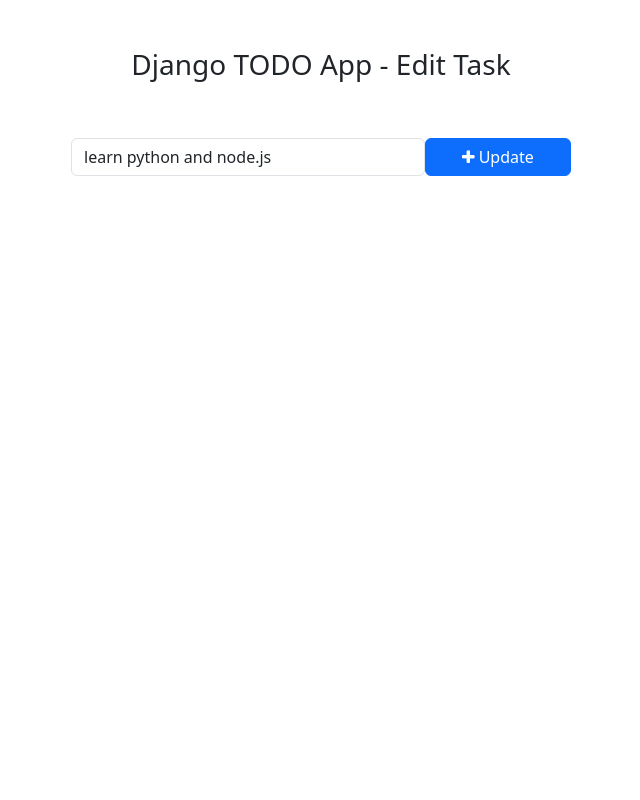
After one commit to atharva-developer0191/todo, a Django app: page /edit_task/1/ in a window 1280 px wide. The commit adds this page. Shown: the whole page, without its empty margins (319-959 px from the left). Run offline with Django 5.2, Linux system fonts and the light colour scheme; data comes from the database, SQL or seed files in the repository; both versions use the stored data as it was after the commit.

Commit message:
todo app final

```diff
--- /dev/null
+++ b/templates/edit_task.html
@@ -0,0 +1,27 @@
+<html lang="en">
+<head>
+    <meta charset="UTF-8">
+    <meta name="viewport" content="width=device-width, initial-scale=1.0">
+    <title>EDIT TASK - Django TODO App</title>
+      <!-- Bootstrap -->
+    <link href="https://cdn.jsdelivr.net/npm/bootstrap@5.3.0-alpha1/dist/css/bootstrap.min.css" rel="stylesheet" integrity="sha384-GLhlTQ8iRABdZLl6O3oVMWSktQOp6b7In1Zl3/Jr59b6EGGoI1aFkw7cmDA6j6gD" crossorigin="anonymous">
+    <script src="https://cdn.jsdelivr.net/npm/bootstrap@5.3.0-alpha1/dist/js/bootstrap.bundle.min.js" integrity="sha384-w76AqPfDkMBDXo30jS1Sgez6pr3x5MlQ1ZAGC+nuZB+EYdgRZgiwxhTBTkF7CXvN" crossorigin="anonymous"></script>
+    <!-- Font Awesome Icons -->
+    <link rel="stylesheet" href="https://cdnjs.cloudflare.com/ajax/libs/font-awesome/4.7.0/css/font-awesome.min.css">
+
+</head>
+<body>
+    <div class="container">
+        <h3 class="pt-5 pb-5 text-center">Django TODO App - Edit Task</h3>
+        <form action="{% url 'edit_task' get_task.pk %}"  method="POST" style="width: 500px; margin:auto;">
+                    {% csrf_token %}
+                    <div class="form-group">
+                        <span style="display: flex;">
+                            <input type="text" name="task" class="form-control" placeholder="Add a task" value="{{ get_task.task }}">
+                            <button type="submit" class="btn btn-primary" style="width: 200px;"><i class="fa fa-plus"></i> Update</button>
+                        </span>
+                    </div>
+        </form>
+    </div>
+</body>
+</html>
--- a/todo/urls.py
+++ b/todo/urls.py
@@ -4,5 +4,14 @@ from . import views
 
 urlpatterns = [
     path('', views.index, name='home'),
+    # Add Task
     path('addTask/', views.addTask, name='addTask'),
+    # Mark Task as Done
+    path('mark_as_done/<int:pk>/', views.mark_as_done, name='mark_as_done'),
+    # Mark Task as Undone
+    path('mark_as-undone/<int:pk>/', views.mark_as_undone, name='mark_as_undone'),
+    # Edit Task
+    path('edit_task/<int:pk>/', views.edit_task, name='edit_task'),
+    # # Delete Task
+    path('delete_task/<int:pk>/', views.delete_task, name='delete_task'),
 ]
--- a/todo/views.py
+++ b/todo/views.py
@@ -1,12 +1,16 @@
 from django.http import HttpResponse
-from django.shortcuts import render, redirect
+from django.shortcuts import render, redirect, get_object_or_404
 from todo.models import Task
 # Create your views here.
 
 def index(request):
     tasks = Task.objects.filter(is_completed=False)
+
+    completed_tasks = Task.objects.filter(is_completed=True)
+
     context ={
-        'tasks': tasks
+        'tasks': tasks,
+        'completed_tasks': completed_tasks,
     }
     return render(request, 'home.html', context)
 
@@ -14,3 +18,33 @@ def addTask(request):
     task=request.POST['task']
     Task.objects.create(task=task)
     return redirect('home')
+
+def mark_as_done(request, pk):
+    task = get_object_or_404(Task, pk=pk)
+    task.is_completed = True
+    task.save()
+    return redirect('home')
+
+def mark_as_undone(request, pk):
+    task = get_object_or_404(Task, pk=pk)
+    task.is_completed = False
+    task.save()
+    return redirect('home')
+
+def edit_task(request, pk):
+    get_task = get_object_or_404(Task, pk=pk)
+    if request.method == 'POST':
+        new_task = request.POST['task']
+        get_task.task = new_task
+        get_task.save()
+        return redirect('home')
+    else:
+        context = {
+            'get_task': get_task,
+        }
+        return render(request, 'edit_task.html', context)
+
+def delete_task(request, pk):
+    task = get_object_or_404(Task, pk=pk)
+    task.delete()
+    return redirect('home')
```
Also changed, not shown: templates/home.html (+8 -9 lines), db.sqlite3.
